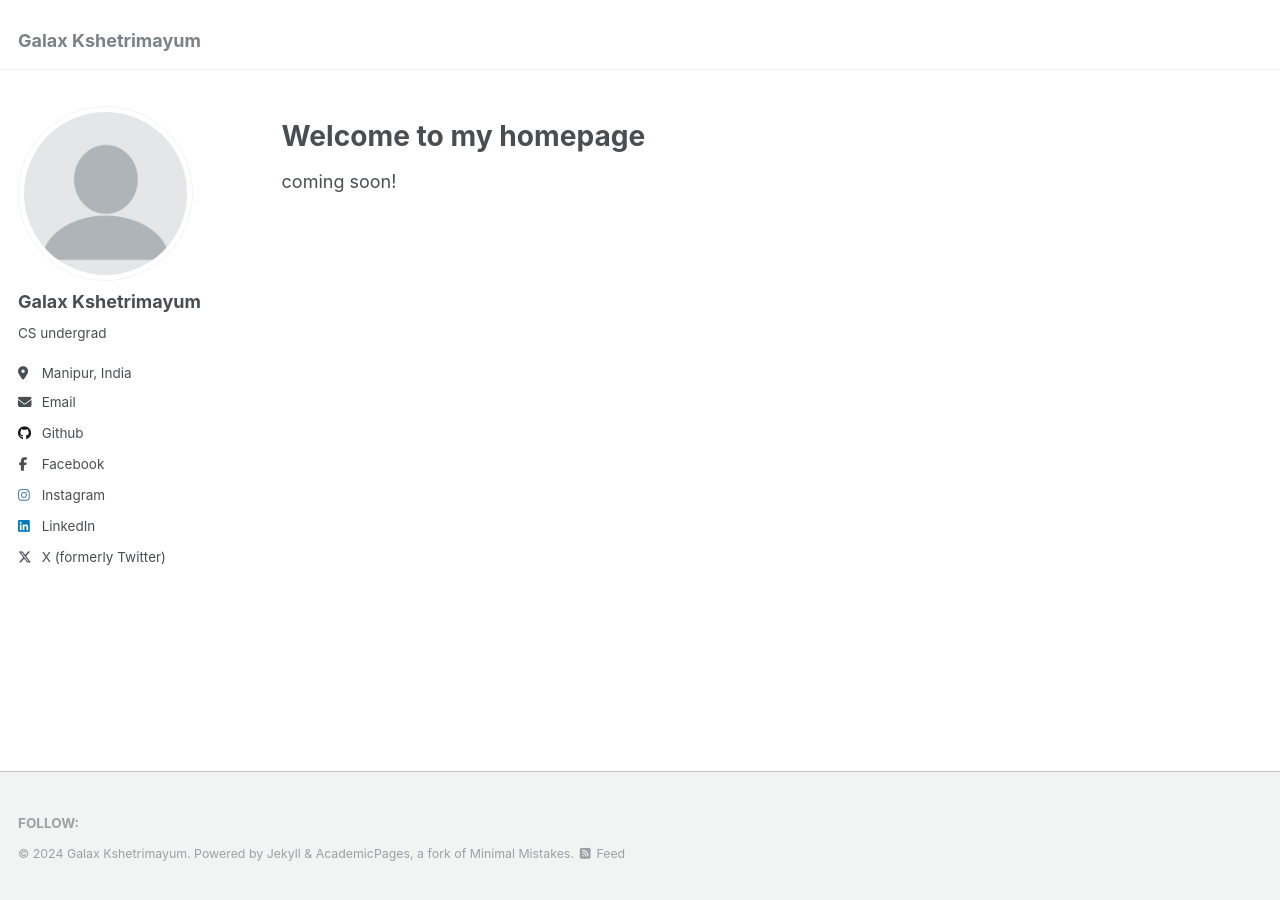
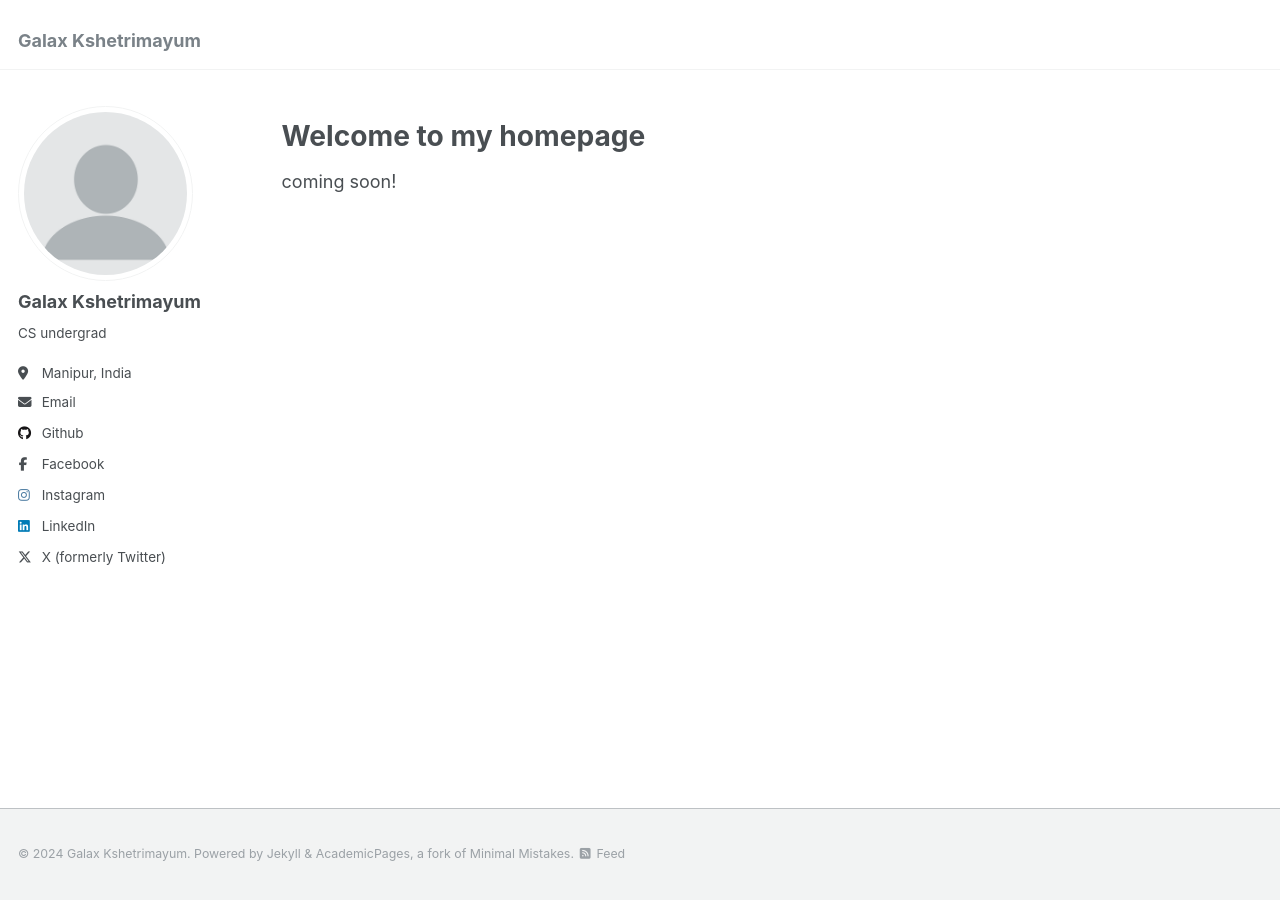
Before and after one commit to galax19ksh/galax19ksh.github.io, a Jekyll site: the page built from _pages/about.md, in a window 1280 px wide. Built offline with Jekyll 4.4.1, drawn with Linux system fonts in a browser that asks for light colours.

Commit message:
Update footer.html
removed "follow: github" and moved rss into last line of footer

```diff
--- a/_includes/footer.html
+++ b/_includes/footer.html
@@ -1,22 +1,22 @@
 {% include base_path %}
 
-{% if site.author.github or site.author.bitbucket or site.atom_feed.hide != true %}
+<!-- {% if site.author.github or site.author.bitbucket or site.atom_feed.hide != true %}
 <div class="page__footer-follow">
   <ul class="social-icons">
     {% if site.data.ui-text[site.locale].follow_label %}
       <li><strong>{{ site.data.ui-text[site.locale].follow_label }}</strong></li>
     {% endif %}
-<!--     {% if site.author.github %}
+    {% if site.author.github %}
       <li><a href="http://github.com/{{ site.author.github }}"><i class="fab fa-github" aria-hidden="true"></i> GitHub</a></li>
-    {% endif %} -->
+    {% endif %}
     {% if site.author.bitbucket %}
       <li><a href="http://bitbucket.org/{{ site.author.bitbucket }}"><i class="fab fa-bitbucket" aria-hidden="true"></i> Bitbucket</a></li>
     {% endif %}
-<!--     {% if site.atom_feed.hide != true %}
+    {% if site.atom_feed.hide != true %}
     <li><a href="{% if site.atom_feed.path %}{{ site.atom_feed.path }}{% else %}{{ base_path }}/feed.xml{% endif %}"><i class="fa fa-fw fa-rss-square" aria-hidden="true"></i> {{ site.data.ui-text[site.locale].feed_label | default: "Feed" }}</a></li>
-    {% endif %} -->
+    {% endif %}
   </ul>
 </div>
-{% endif %}
+{% endif %} -->
 
-<div class="page__footer-copyright">&copy; {{ site.time | date: '%Y' }} {{ site.name | default: site.title }}. {{ site.data.ui-text[site.locale].powered_by | default: "Powered by" }} <a href="http://jekyllrb.com" rel="nofollow">Jekyll</a> &amp; <a href="https://github.com/academicpages/academicpages.github.io">AcademicPages</a>, a fork of <a href="https://mademistakes.com/work/minimal-mistakes-jekyll-theme/" rel="nofollow">Minimal Mistakes</a>. <a href="{% if site.atom_feed.path %}{{ site.atom_feed.path }}{% else %}{{ base_path }}/feed.xml{% endif %}"><i class="fa fa-fw fa-rss-square" aria-hidden="true"></i> {{ site.data.ui-text[site.locale].feed_label | default: "Feed" }}</a></div>
+<div class="page__footer-copyright">&copy; {{ site.time | date: '%Y' }} {{ site.name | default: site.title }}. {{ site.data.ui-text[site.locale].powered_by | default: "Powered by" }} <a href="http://jekyllrb.com" rel="nofollow">Jekyll</a> &amp; <a href="https://github.com/academicpages/academicpages.github.io">AcademicPages</a>, a fork of <a href="https://mademistakes.com/work/minimal-mistakes-jekyll-theme/" rel="nofollow">Minimal Mistakes</a>. <a href="{% if site.atom_feed.path %}{{ site.atom_feed.path }}{% else %}{{ base_path }}/feed.xml{% endif %}"><i class="fa fa-fw fa-rss-square" aria-hidden="true style="color: #FF6600;"></i> {{ site.data.ui-text[site.locale].feed_label | default: "Feed" }}</a></div>
```
